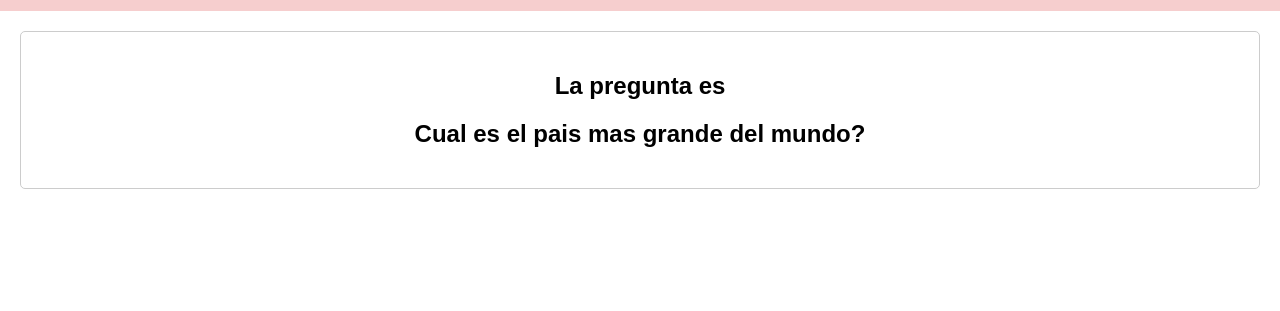
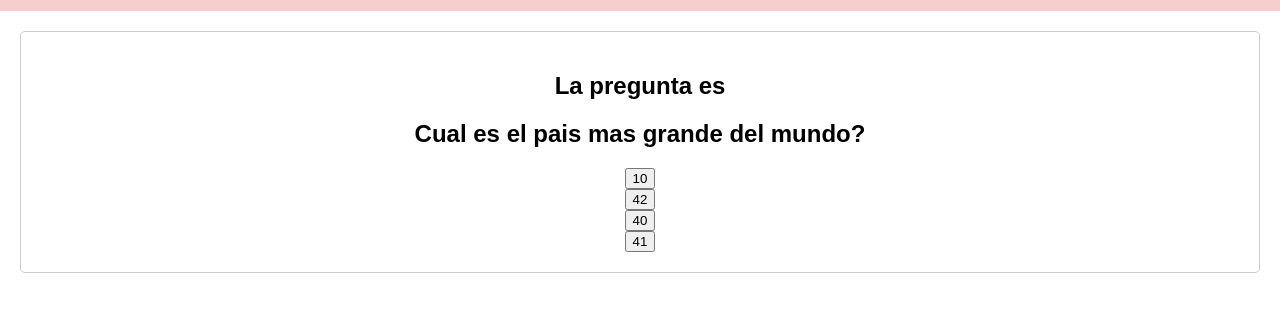
Before and after one commit to Benja-Ramirez/ruleta-local, a plain HTML site: page pyr/geografia/geografia1.html in a window 1280 px wide. Shown: the part 309-620 px from the top of the page. Drawn offline with Linux system fonts and the light colour scheme.

Commit message:
Update geografia1.html

```diff
--- a/pyr/geografia/geografia1.html
+++ b/pyr/geografia/geografia1.html
@@ -59,6 +59,10 @@
 <section>
 <center><h1>La pregunta es</h1></center>
 <center><h1>Cual es el pais mas grande del mundo?</h1></center>
+<center><button onclick=window.location.replace("https://benja-ramirez.github.io/ruleta-local/pyr/fallaste.html");>10</button></center>
+<center><button onclick=window.location.replace("https://benja-ramirez.github.io/ruleta-local/pyr/acertaste.html");>42</button></center>
+<center><button onclick=window.location.replace("https://benja-ramirez.github.io/ruleta-local/pyr/fallaste.html");>40</button></center>
+<center><button onclick=window.location.replace("https://benja-ramirez.github.io/ruleta-local/pyr/fallaste.html");>41</button></center>
 </section>
 </body>
 </html>
```
